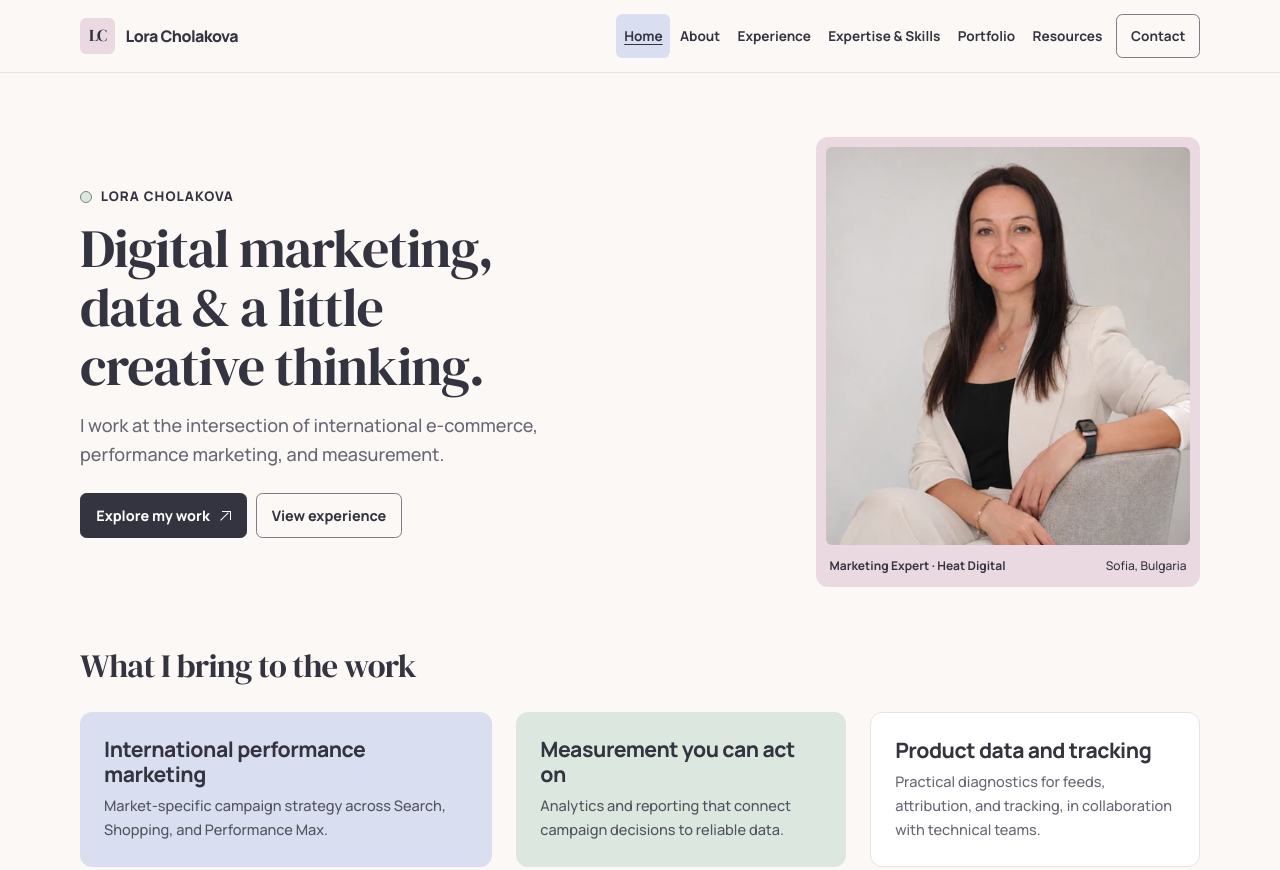
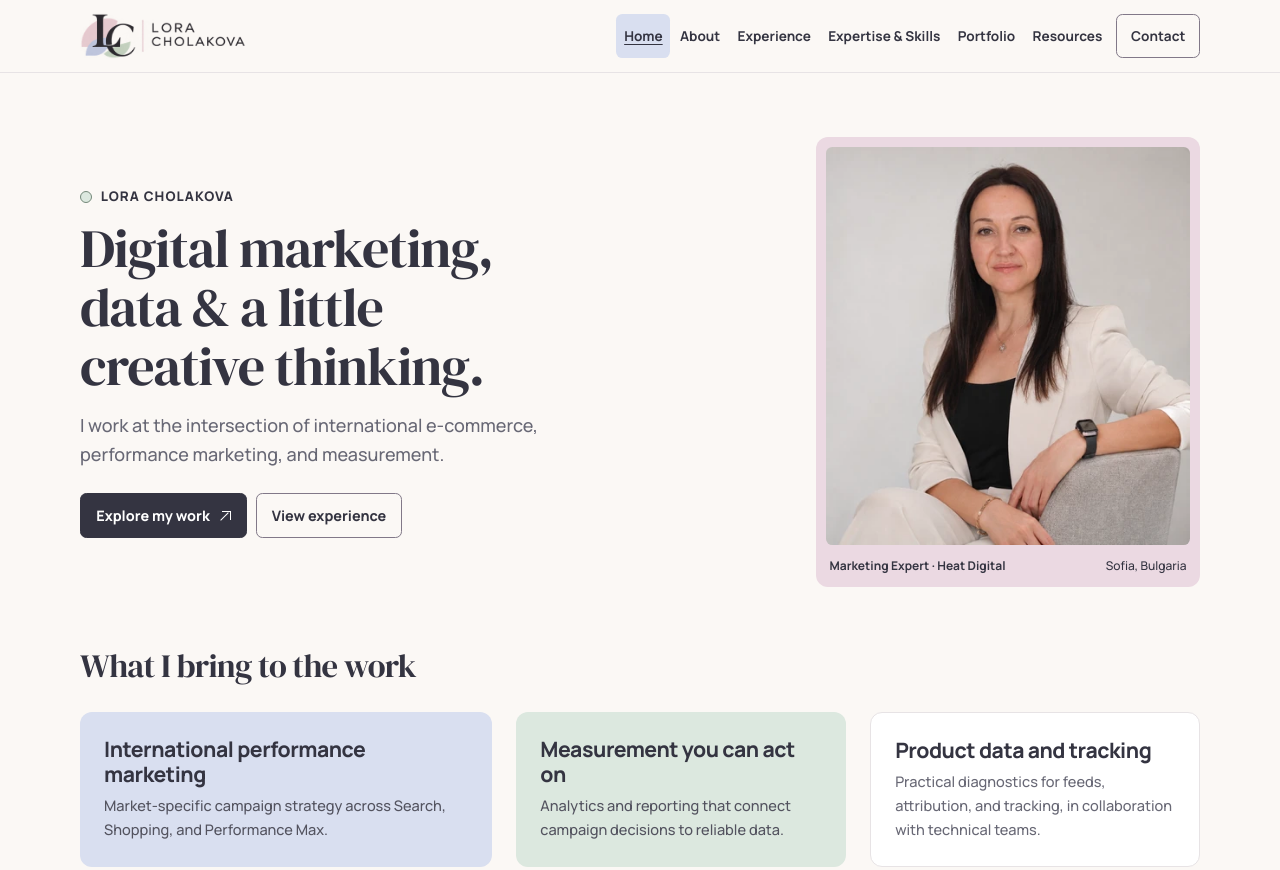
Before and after one commit to loracholakova/loracholakova.github.io, a plain HTML site: page index.html in a window 1280 px wide. Shown: the top 870 px of the page. Drawn offline with Linux system fonts and the light colour scheme.

Commit message:
Use the uploaded logo and capture V2 review screenshots

```diff
--- a/assets/css/style.css
+++ b/assets/css/style.css
@@ -114,24 +114,11 @@ li + li { margin-block-start: .35rem; }
 .wordmark {
   display: inline-flex;
   align-items: center;
-  gap: .65rem;
-  color: var(--ink);
-  font-weight: 800;
-  letter-spacing: -.035em;
-  text-decoration: none;
-  white-space: nowrap;
+  min-block-size: 44px;
+  width: clamp(9rem, 13vw, 10.5rem);
 }
 
-.monogram {
-  display: grid;
-  place-items: center;
-  width: 2.2rem;
-  height: 2.2rem;
-  border-radius: var(--radius-small);
-  background: var(--blush);
-  font: 400 1.05rem/1 var(--editorial);
-  letter-spacing: -.055em;
-}
+.wordmark img { width: 100%; height: auto; }
 
 .nav-list { display: flex; align-items: center; gap: .12rem; padding: 0; list-style: none; }
 .nav-list li { margin: 0; }
--- a/index.html
+++ b/index.html
@@ -24,7 +24,7 @@
   <a class="skip-link" href="#main">Skip to content</a>
   <header class="site-header" id="header">
     <div class="wrap header-inner">
-      <a class="wordmark" href="index.html"><span class="monogram" aria-hidden="true">LC</span><span>Lora Cholakova</span></a>
+      <a class="wordmark" href="index.html"><img src="assets/images/logo-lora-cholakova.webp" width="408" height="114" alt="Lora Cholakova"></a>
       <button class="nav-toggle" id="menu-toggle" type="button" aria-controls="site-nav" aria-expanded="false" hidden>Menu</button>
       <nav class="site-nav" id="site-nav" aria-label="Primary">
         <ul class="nav-list">
```
Also changed, not shown: about.html (+1 -1 lines), aerosus.html (+1 -1 lines), contact.html (+1 -1 lines), girotti.html (+1 -1 lines), portfolio.html (+1 -1 lines), resources.html (+1 -1 lines), resume.html (+1 -1 lines), services.html (+1 -1 lines), .github/previews/experience-desktop.webp (added), .github/previews/experience-mobile.webp (added), .github/previews/expertise-desktop.webp (added), .github/previews/expertise-mobile.webp (added), .github/previews/home-desktop.webp, .github/previews/home-mobile.webp, 3 more files, 1 other file.
